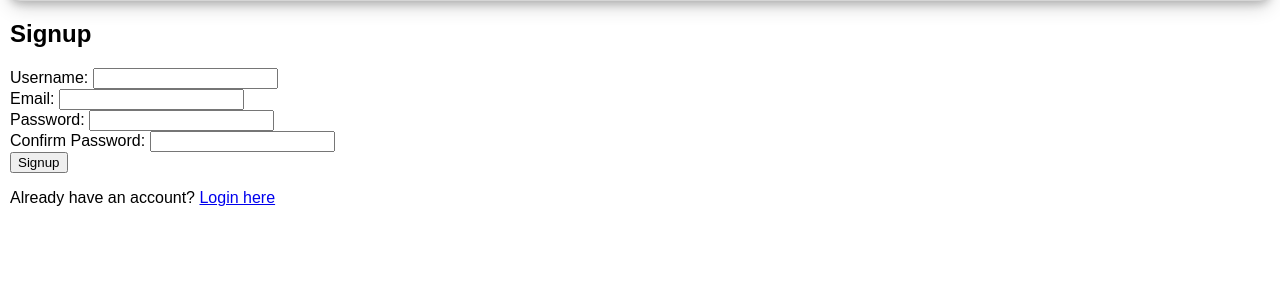
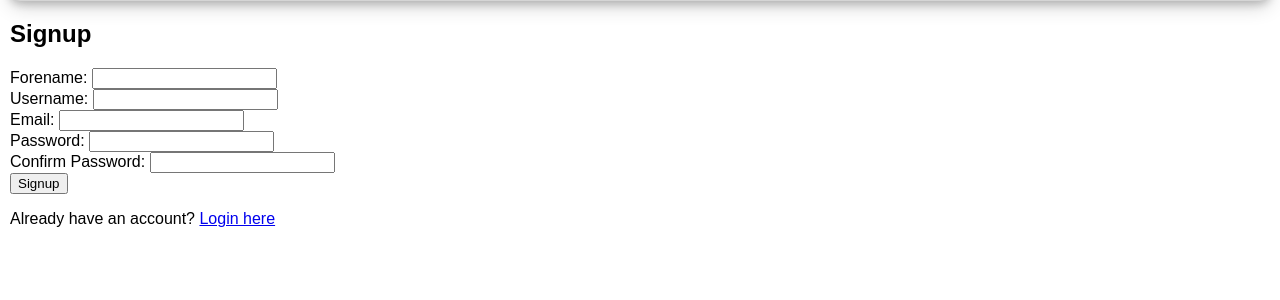
Before and after one commit to mia19reynolds/ComputingProject2, a Flask app: page /signup in a window 1280 px wide. Shown: the part 68-368 px from the top of the page. Run offline with Flask 3, Linux system fonts and the light colour scheme.

Commit message:
updated signup form and app.py to use forename and lastname

```diff
--- a/app.py
+++ b/app.py
@@ -39,9 +39,9 @@ login_manager.init_app(app)
 
 # Define a simple User class for Flask-Login
 class User(UserMixin):
-    def __init__(self, email, name):
+    def __init__(self, email, forename):
         self.id = email
-        self.name = name
+        self.forename = forename
 
 @login_manager.user_loader
 def load_user(email):
@@ -50,8 +50,8 @@ def load_user(email):
 
         user_data = readDatabase('*','users', 'email', email)
         if user_data:
-            name = user_data[0]
-            user = User(email, name)
+            forename = user_data[0]
+            user = User(email, forename)
             print("User loaded:", user)  # Add this line for debuggings
             return user
     except Exception as e:
@@ -222,11 +222,11 @@ def signup():
     print('route accessed')
     if request.method == 'POST':
         print('form submitted')
-        name = request.form['username']
+        forename = request.form['forename']
+        lastname = request.form['lastname']
         email = request.form['email'].lower()
         password = request.form['password']
         confirm_password = request.form['confirmPassword']
-        print(f"Form data: name={name}, email={email}, password={password}, confirm_password={confirm_password}")
 
         if password == confirm_password:
             print('Passwords match')
@@ -240,11 +240,11 @@ def signup():
                 else:
                     hashed_password = generate_password_hash(password).decode('utf-8')
                     cursor = db.cursor()
-                    cursor.execute("INSERT INTO users (name, email, password) VALUES (%s, %s, %s)", (name, email, hashed_password))
+                    cursor.execute("INSERT INTO users (forename, lastname, email, password) VALUES (%s, %s, %s, %s)", (forename, lastname, email, hashed_password))
                     db.commit()
                     cursor.close()
                     # Log in the user after signup
-                    user = User(email=email, name=name)
+                    user = User(email=email, forename=forename)
                     login_user(user)
                     print('User doesnt exist and has been added to sql table')
 
@@ -302,9 +302,9 @@ def login():
             # Check if the password matches
             if check_password(email, password):
                 # Retreive user information
-                name = readDatabase('name', 'users', 'email', email)
+                forename = readDatabase('forename', 'users', 'email', email)
 
-                user = User(email=email, name=name)
+                user = User(email=email, forename=forename)
                 login_user(user)
 
                 print("User logged in: ", user.id)
--- a/templates/signup.html
+++ b/templates/signup.html
@@ -10,8 +10,11 @@
     {% endif %}
 
     <form method="post" action="{{ url_for('signup') }}">
+        <label for="forename">Forename:</label>
+        <input type="text" id="forename" name="forename" required>
+        <br>
         <label for="username">Username:</label>
-        <input type="text" id="username" name="username" required>
+        <input type="text" id="forename" name="lastname" required>
         <br>
         <label for="email">Email:</label>
         <input type="email" id="email" name="email" required>
```
